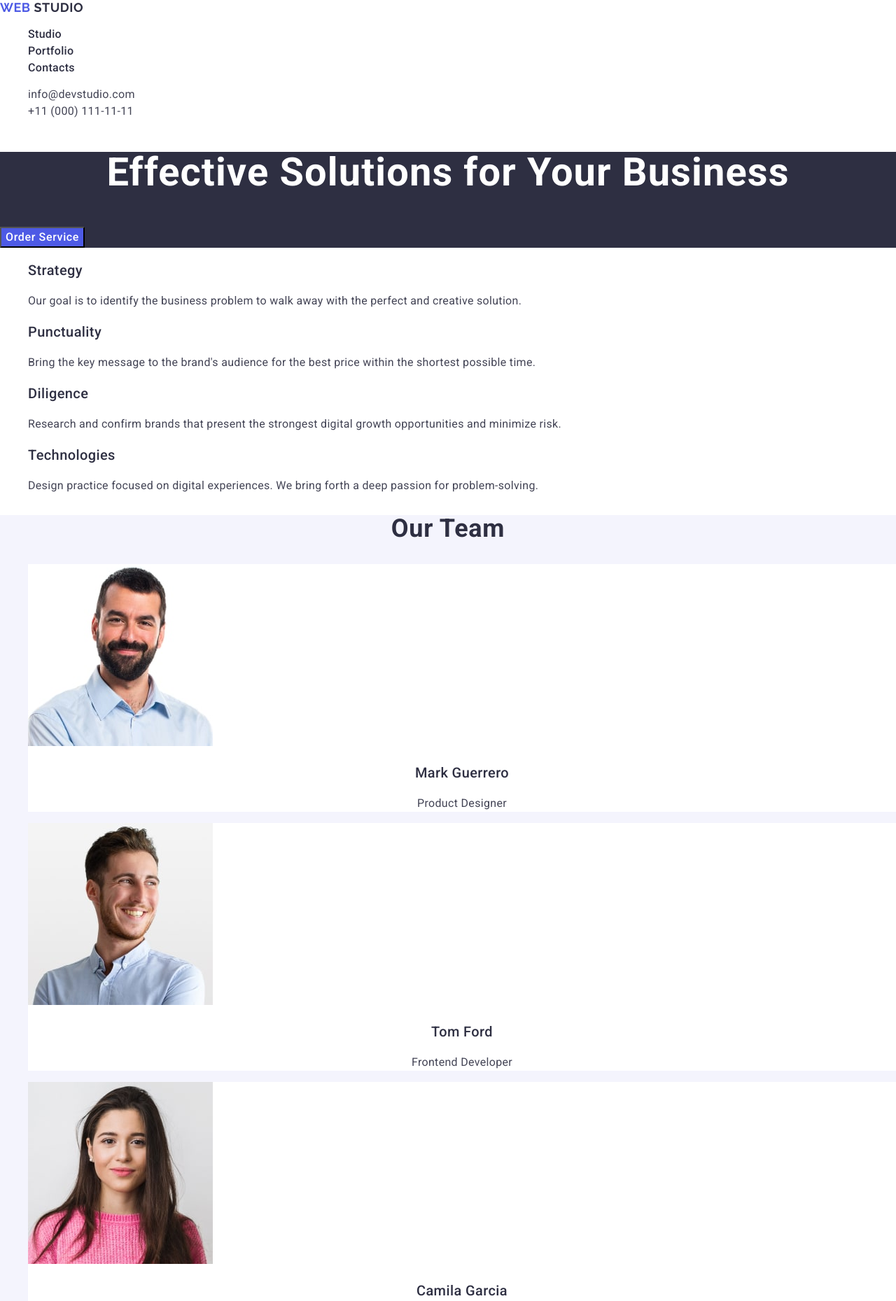
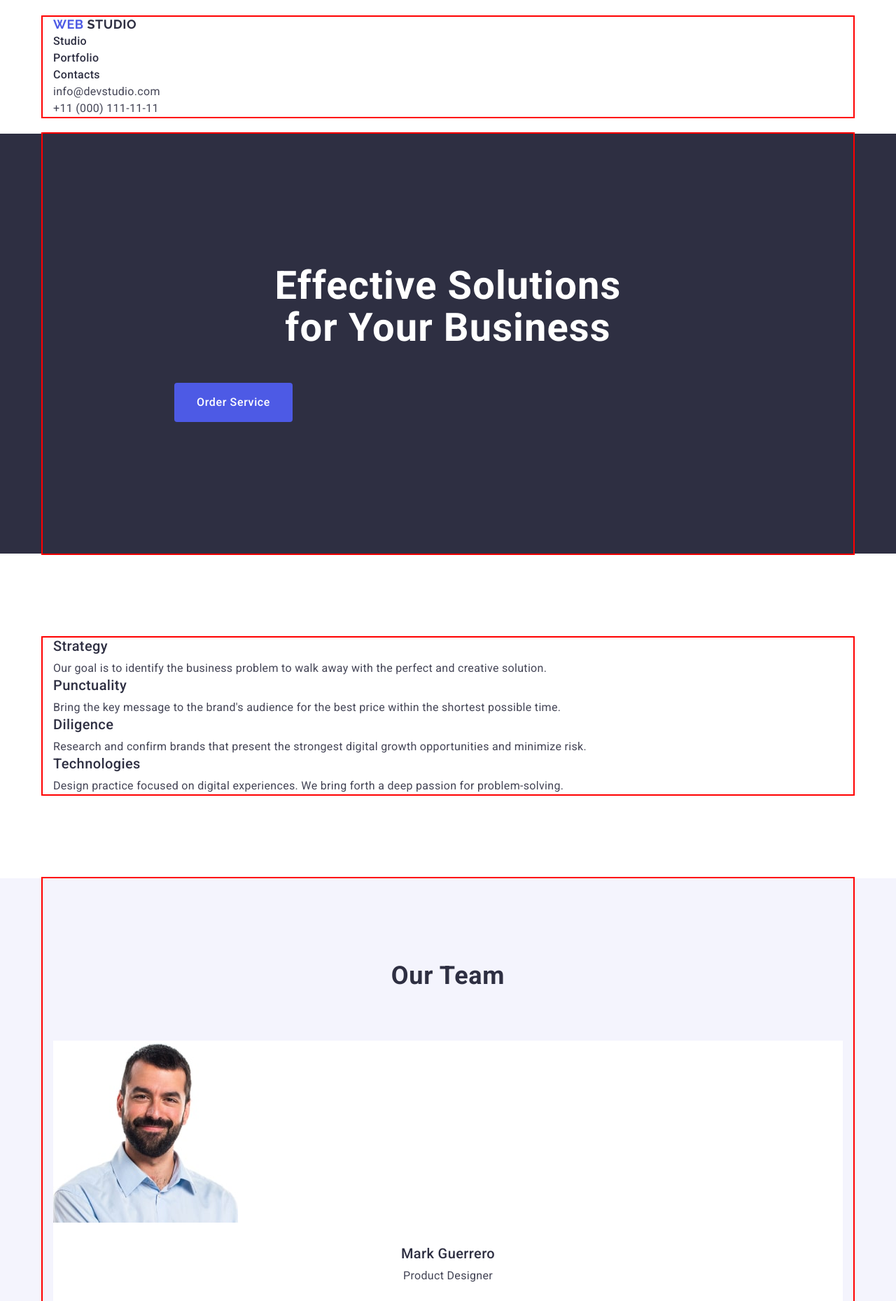
Before and after one commit to Sakrid1s/goit-markup-hw-03, a plain HTML site: page index.html in a window 1280 px wide. Shown: the top 1859 px of the page at 70% size. Drawn offline with nearby package versions, Linux system fonts and the light colour scheme.

Commit message:
Styles without flex

```diff
--- a/css/styles.css
+++ b/css/styles.css
@@ -6,12 +6,39 @@ body {
   line-height: 1.5;
 }
 
+p,
+h1,
+h2,
+h3,
+h4,
+h5,
+h6 {
+  margin-top: 0;
+  margin-bottom: 0;
+}
+
 ul {
   list-style: none;
+  margin-top: 0;
+  margin-bottom: 0;
+  padding-left: 0;
 }
 
 a {
   text-decoration: none;
+  color: currentColor;
+}
+
+button {
+  cursor: pointer;
+}
+
+img {
+  display: block;
+}
+
+address {
+  font-style: normal;
 }
 
 .visually-hidden {
@@ -27,9 +54,19 @@ a {
   overflow: hidden;
 }
 
+.container {
+  width: 1158px;
+  padding-left: 15px;
+  padding-right: 15px;
+  margin: 0 auto;
+  outline: 2px solid red;
+}
+
 /*=============================HEADER=============================*/
 
 .header {
+  padding-top: 24px;
+  padding-bottom: 24px;
 }
 
 .header-navigation {
@@ -103,6 +140,10 @@ a {
   background-color: #2e2f42;
 }
 
+.hero-container {
+  padding: 188px;
+}
+
 .hero-title {
   color: #fff;
   text-align: center;
@@ -110,6 +151,9 @@ a {
   font-weight: 700;
   line-height: 1.07;
   letter-spacing: 0.02em;
+  max-width: 496px;
+  margin: 0 auto;
+  margin-bottom: 48px;
 }
 
 .hero-btn {
@@ -121,6 +165,9 @@ a {
   line-height: 1.5;
   letter-spacing: 0.04em;
   cursor: pointer;
+  padding: 16px 32px;
+  border: 0;
+  border-radius: 4px;
 }
 
 .hero-btn:hover,
@@ -133,6 +180,8 @@ a {
 /*=============================FEATURES=============================*/
 
 .features {
+  padding-top: 120px;
+  padding-bottom: 120px;
 }
 
 .features-list {
@@ -147,6 +196,7 @@ a {
   font-weight: 500;
   line-height: 1.2;
   letter-spacing: 0.02em;
+  padding-bottom: 8px;
 }
 
 .features-item-text {
@@ -163,6 +213,11 @@ a {
   background-color: #f4f4fd;
 }
 
+.team-container {
+  padding-top: 120px;
+  padding-bottom: 120px;
+}
+
 .team-title {
   color: #2e2f42;
   text-align: center;
@@ -171,6 +226,7 @@ a {
   line-height: 1.11;
   letter-spacing: 0.02em;
   text-transform: capitalize;
+  margin-bottom: 72px;
 }
 
 .team-list {
@@ -178,9 +234,11 @@ a {
 
 .team-item {
   background-color: #fff;
+  padding-bottom: 32px;
 }
 
 .team-image {
+  margin-bottom: 32px;
 }
 
 .team-subtitle {
@@ -190,6 +248,7 @@ a {
   font-weight: 500;
   line-height: 1.2;
   letter-spacing: 0.02em;
+  margin-bottom: 8px;
 }
 
 .team-item-text {
@@ -205,6 +264,8 @@ a {
 /*=============================PORTFOLIO=============================*/
 
 .portfolio {
+  padding-top: 120px;
+  padding-bottom: 120px;
 }
 
 .portfolio-title {
@@ -215,15 +276,18 @@ a {
   line-height: 1.11;
   letter-spacing: 0.02em;
   text-transform: capitalize;
+  margin-bottom: 72px;
 }
 
 .portfolio-list {
 }
 
 .portfolio-item {
+  padding-bottom: 32px;
 }
 
 .portfolio-image {
+  margin-bottom: 32px;
 }
 
 .portfolio-subtitle {
@@ -232,6 +296,7 @@ a {
   font-weight: 500;
   line-height: 1.2;
   letter-spacing: 0.02em;
+  margin-bottom: 8px;
 }
 
 .portfolio-item-text {
@@ -247,6 +312,10 @@ a {
 
 .footer {
   background-color: #2e2f42;
+}
+
+.footer-container {
+  padding: 100px;
 }
 
 .footer-logo {
@@ -268,6 +337,8 @@ a {
   font-size: 16px;
   line-height: 1.5;
   letter-spacing: 0.02em;
+  max-width: 264px;
+  margin-top: 16px;
 }
 
 /*=============================FOOTER=============================*/
--- a/index.html
+++ b/index.html
@@ -18,6 +18,7 @@
   </head>
   <body>
     <header class="header">
+      <div class="container">
         <nav class="header-navigation">
           <a href="./index.html" class="header-logo">
             Web <span class="header-logo-iris">Studio</span></a
@@ -50,20 +51,24 @@
             </li>
           </ul>
         </address>
+      </div>
     </header>
     <main>
       <section class="hero">
+        <div class="container hero-container">
           <h1 class="hero-title">Effective Solutions for Your Business</h1>
           <button type="button" class="hero-btn">Order Service</button>
+        </div>
       </section>
       <section class="features">
+        <div class="container">
           <h2 class="visually-hidden">Features</h2>
           <ul class="features-list">
             <li class="features-item">
               <h3 class="features-subtitle">Strategy</h3>
               <p class="features-item-text">
-              Our goal is to identify the business problem to walk away with the
-              perfect and creative solution.
+                Our goal is to identify the business problem to walk away with
+                the perfect and creative solution.
               </p>
             </li>
             <li class="features-item">
@@ -88,8 +93,10 @@
               </p>
             </li>
           </ul>
+        </div>
       </section>
       <section class="team">
+        <div class="container team-container">
           <h2 class="team-title">Our Team</h2>
           <ul class="team-list">
             <li class="team-item">
@@ -137,8 +144,10 @@
               <p class="team-item-text">UI Designer</p>
             </li>
           </ul>
+        </div>
       </section>
       <section class="portfolio">
+        <div class="container">
           <h2 class="portfolio-title">Our Portfolio</h2>
           <ul class="portfolio-list">
             <li class="portfolio-item">
@@ -208,16 +217,19 @@
               <p class="portfolio-item-text">Marketing</p>
             </li>
           </ul>
+        </div>
       </section>
     </main>
     <footer class="footer">
+      <div class="container footer-container">
         <a href="./index.html" class="footer-logo">
           Web<span class="footer-logo-iris">Studio</span></a
         >
         <p class="footer-text">
-        Increase the flow of customers and sales for your business with digital
-        marketing & growth solutions.
+          Increase the flow of customers and sales for your business with
+          digital marketing & growth solutions.
         </p>
+      </div>
     </footer>
   </body>
 </html>
```
Lines whose indentation alone changed are shown as unchanged.
